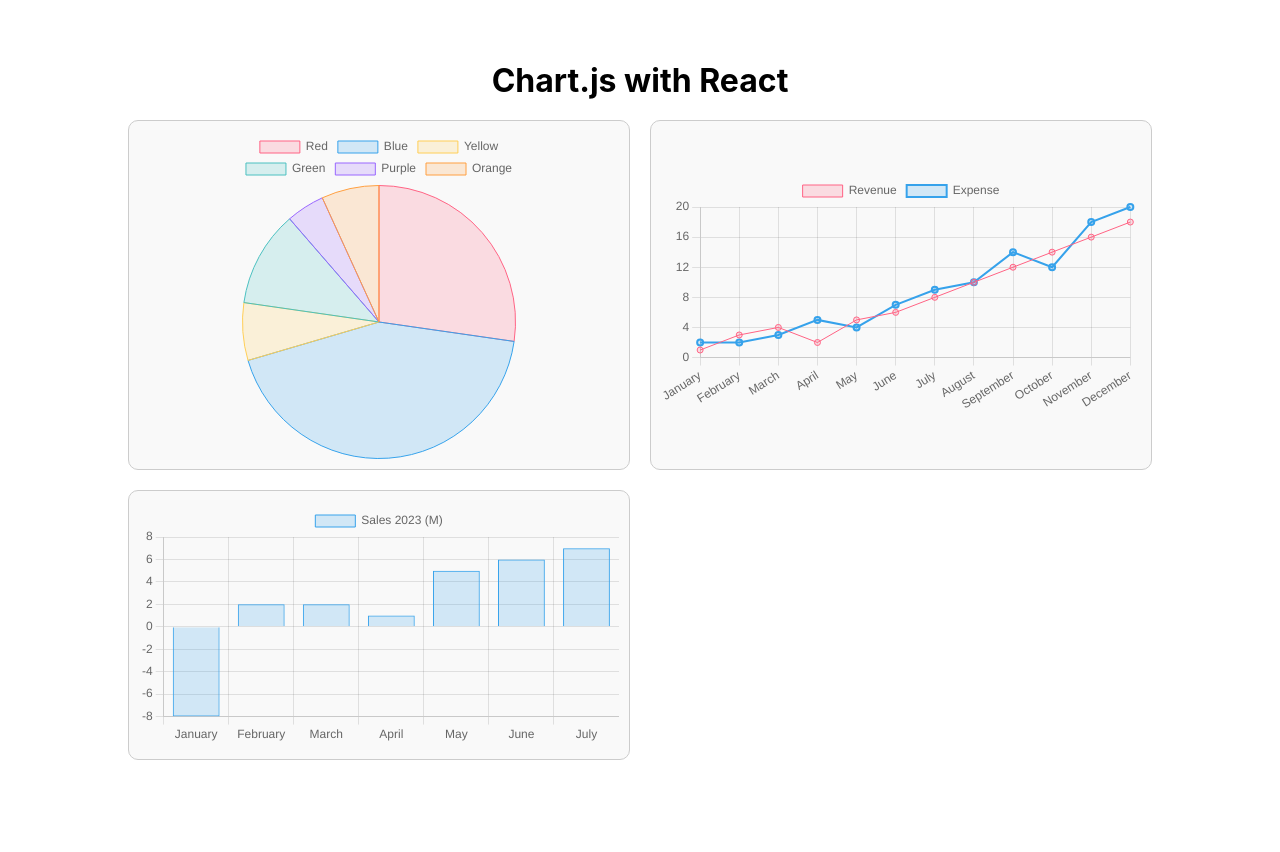
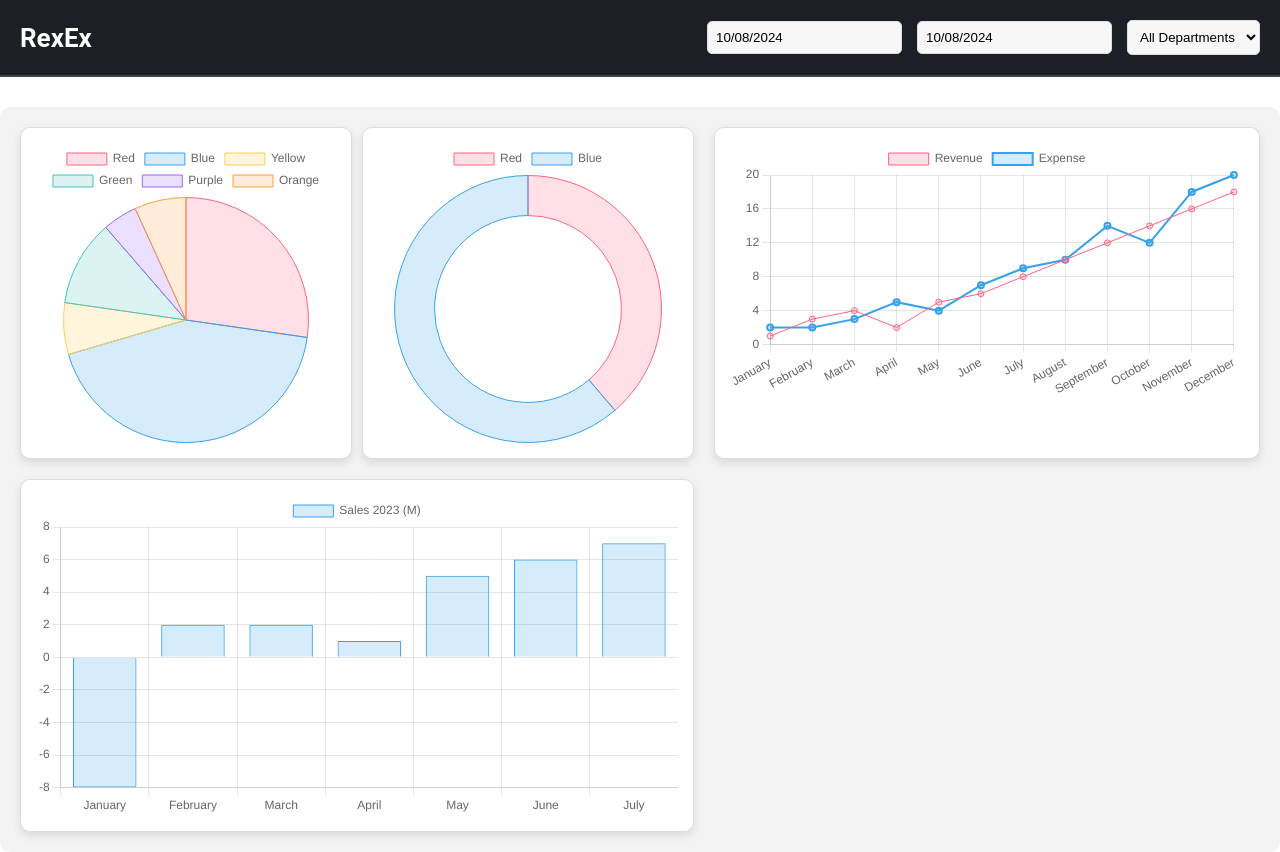
Before and after one commit to Darrensow/RevEx-Insights, a React (Create React App) app in the folder Frontend/react-chartjs-app/: page / in a window 1280 px wide. Before the commit the page ends 800 px from the top, so only its background shows below. Built offline with nearby package versions, Linux system fonts and the light colour scheme.

Commit message:
Added Donut Chart and Header

```diff
--- a/Frontend/react-chartjs-app/src/App.css
+++ b/Frontend/react-chartjs-app/src/App.css
@@ -1,51 +1,234 @@
-.App {
-  text-align: center;
-  height: 100vh;
+.header {
   display: flex;
-  flex-direction: column;
+  justify-content: space-between;
   align-items: center;
-  justify-content: center;
+  width: 100%;
+  padding: 20px;
+  background-color: #1c1f25; /* Darker shade for better contrast */
+  color: #ffffff;
+  border-bottom: 2px solid #444;
 }
 
-h1 {
-  margin-bottom: 20px;
+.filters {
+  display: flex;
+  align-items: center;
+  gap: 15px; /* Increase spacing between filters */
+}
+
+.date-picker, .department-filter {
+  padding: 8px;
+  border: 1px solid #ddd;
+  border-radius: 5px;
+  background-color: #f7f7f7;
+  transition: background-color 0.3s ease;
+}
+
+.date-picker:hover, .department-filter:hover {
+  background-color: #e2e2e2;
 }
 
 .chart-container {
   display: grid;
   grid-template-areas:
     'pie-chart line-chart'
-    'bar-chart .';
-  grid-template-columns: 1fr 1fr;
-  grid-template-rows: 1fr 1fr;
+    'bar-chart bar-chart';
+  grid-template-columns: repeat(2, 1fr);
+  grid-template-rows: repeat(2, 1fr);
   gap: 20px;
-  width: 80%;
-  height: 80%;
+  padding: 20px;
+  background-color: #f3f3f3; /* Light background for better focus on charts */
+  border-radius: 10px;
+}
+
+.pie {
+  display: flex;
+  gap: 10px;
+}
+
+.pie-chart {
+  display: flex;
+  width: 50%;
+}
+
+.donut-chart {
+  width: 50%;
 }
 
 .chart {
-  display: flex;
-  align-items: center;
-  justify-content: center;
-  border: 1px solid #ccc;
-  padding: 10px;
-  background-color: #f9f9f9;
+  padding: 15px;
+  background-color: #ffffff;
+  border: 1px solid #ddd;
+  box-shadow: 0 4px 8px rgba(0, 0, 0, 0.1);
   border-radius: 10px;
 }
 
-.pie-chart {
-  grid-area: pie-chart;
+.dashboard-name {
+  font-size: 26px;
+  font-weight: bold;
+  font-family: 'Roboto', sans-serif;
 }
 
-.line-chart {
-  grid-area: line-chart;
+h1 {
+  font-size: 24px;
+  font-weight: bold;
+  margin-bottom: 20px;
 }
 
-.bar-chart {
-  grid-area: bar-chart;
+/* Ensure the container takes full width and adjusts content */
+.chart-container {
+  display: grid;
+  grid-template-areas:
+    'pie-chart line-chart'
+    'bar-chart bar-chart';
+  grid-template-columns: 1fr 1fr;
+  grid-template-rows: auto auto;
+  gap: 20px;
+  padding: 20px;
+  background-color: #f3f3f3;
+  border-radius: 10px;
+  width: 100%;
+  box-sizing: border-box;
 }
 
-canvas {
+.pie {
+  display: flex;
+  gap: 10px;
+  width: 100%;
+}
+
+.pie-chart,
+.donut-chart,
+.line-chart,
+.bar-chart {
+  flex: 1;
+  min-width: 0; /* Prevent charts from overflowing */
+}
+
+.chart {
+  padding: 15px;
+  background-color: #ffffff;
+  border: 1px solid #ddd;
+  box-shadow: 0 4px 8px rgba(0, 0, 0, 0.1);
+  border-radius: 10px;
+  width: 100%;
+}
+
+/* Adjust layout for smaller screens */
+@media (max-width: 1024px) {
+  .chart-container {
+    grid-template-areas:
+      'pie-chart'
+      'line-chart'
+      'bar-chart';
+    grid-template-columns: 1fr;
+    grid-template-rows: auto;
+  }
+
+  .pie {
+    flex-direction: column;
+  }
+}
+
+@media (max-width: 768px) {
+  .chart-container {
+    grid-template-areas:
+      'pie-chart'
+      'line-chart'
+      'bar-chart';
+    grid-template-columns: 1fr;
+    grid-template-rows: auto;
+  }
+
+  .pie-chart,
+  .donut-chart {
+    width: 100%;
+  }
+}
+
+/* Reset any potential issues with body overflow */
+body, html {
+  margin: 0;
+  padding: 0;
+  overflow-x: hidden; /* Prevent horizontal scroll */
+}
+
+/* Main app container */
+.App {
+  width: 100%;
   max-width: 100%;
-  max-height: 100%;
+  overflow-x: hidden;
+  padding: 0;
+  margin: 0;
+  box-sizing: border-box;
 }
+
+/* Ensure the header takes full width and adjusts content */
+.header {
+  display: flex;
+  justify-content: space-between;
+  align-items: center;
+  width: 100%;
+  max-width: 100%;
+  padding: 20px;
+  background-color: #1c1f25; /* Darker shade for better contrast */
+  color: #ffffff;
+  border-bottom: 2px solid #444;
+  box-sizing: border-box;
+}
+
+/* Chart container should take full width and avoid overflow */
+.chart-container {
+  display: grid;
+  grid-template-areas:
+    'pie line-chart'
+    'bar bar';
+  grid-template-columns: 1fr 1fr;
+  grid-template-rows: auto auto;
+  gap: 20px;
+  padding: 20px;
+  width: 100%;
+  max-width: 100%;
+  background-color: #f3f3f3;
+  border-radius: 10px;
+  box-sizing: border-box;
+  margin-top: 30px;
+}
+
+.pie {
+  display: flex;
+  gap: 10px;
+  width: 100%;
+  box-sizing: border-box;
+}
+
+.chart {
+  padding: 15px;
+  background-color: #ffffff;
+  border: 1px solid #ddd;
+  box-shadow: 0 4px 8px rgba(0, 0, 0, 0.1);
+  border-radius: 10px;
+  width: 100%;
+  max-width: 100%;
+  box-sizing: border-box;
+}
+
+/* Responsive design adjustments */
+@media (max-width: 1024px) {
+  .chart-container {
+    grid-template-areas:
+      'pie'
+      'line-chart'
+      'bar';
+    grid-template-columns: 1fr;
+    grid-template-rows: auto;
+  }
+
+  .pie {
+    flex-direction: column;
+  }
+
+  .chart {
+    width: 100%;
+    max-width: 100%;
+  }
+}
--- a/Frontend/react-chartjs-app/src/App.js
+++ b/Frontend/react-chartjs-app/src/App.js
@@ -1,16 +1,61 @@
-import React from 'react';
+import React, { useState } from 'react';
 import './App.css';
 import BarChart from './BarChart';
 import LineChart from './LineChart';
 import PieChart from './PieChart';
+import DonutChart from './DonutChart';
+import DatePicker from 'react-datepicker';
+import 'react-datepicker/dist/react-datepicker.css';
 
 function App() {
+  const [startDate, setStartDate] = useState(new Date());
+  const [endDate, setEndDate] = useState(new Date());
+
   return (
     <div className="App">
-      <h1>Chart.js with React</h1>
+      <header className="header">
+        <div className="dashboard-name">
+          RexEx
+        </div>
+        <div className="filters">
+          <DatePicker
+            selected={startDate}
+            onChange={(date) => setStartDate(date)}
+            selectsStart
+            startDate={startDate}
+            endDate={endDate}
+            dateFormat="dd/MM/yyyy"
+            placeholderText="From: dd/mm/yy"
+            className="date-picker"
+          />
+          <DatePicker
+            selected={endDate}
+            onChange={(date) => setEndDate(date)}
+            selectsEnd
+            startDate={startDate}
+            endDate={endDate}
+            minDate={startDate}
+            dateFormat="dd/MM/yyyy"
+            placeholderText="To: dd/mm/yy"
+            className="date-picker"
+          />
+          <select className="department-filter">
+            <option value="">All Departments</option>
+            <option value="Sales">Sales</option>
+            <option value="Marketing">Marketing</option>
+            <option value="Engineering">Engineering</option>
+            <option value="HR">HR</option>
+          </select>
+        </div>
+      </header>
       <div className="chart-container">
-        <div className="chart pie-chart">
-          <PieChart />
+        <div className='pie' >
+          <div className="chart pie-chart">
+            <PieChart />
+          </div>
+          <div className="chart donut-chart">
+            <DonutChart />
+          </div>
         </div>
         <div className="chart line-chart">
           <LineChart />
--- /dev/null
+++ b/Frontend/react-chartjs-app/src/DonutChart.js
@@ -0,0 +1,34 @@
+import React from 'react';
+import { Doughnut } from 'react-chartjs-2';
+import { Chart as ChartJS, ArcElement, Tooltip, Legend } from 'chart.js';
+
+ChartJS.register(ArcElement, Tooltip, Legend);
+
+const DonutChart = () => {
+    const data = {
+        labels: ['Red', 'Blue'],
+        datasets: [
+            {
+                label: '# of Votes',
+                data: [12, 19],
+                backgroundColor: [
+                    'rgba(255, 99, 132, 0.2)',
+                    'rgba(54, 162, 235, 0.2)',
+                ],
+                borderColor: [
+                    'rgba(255, 99, 132, 1)',
+                    'rgba(54, 162, 235, 1)',
+                ],
+                borderWidth: 1,
+            },
+        ],
+    };
+
+    const options = {
+        cutout: '70%', // This makes it a donut chart by cutting out the middle
+    };
+
+    return <Doughnut data={data} options={options} />;
+};
+
+export default DonutChart;
--- /dev/null
+++ b/Frontend/react-chartjs-app/src/Header.css
@@ -0,0 +1,33 @@
+.header {
+    display: flex;
+    justify-content: space-between;
+    align-items: center;
+    width: 100%;
+    padding: 20px;
+    background-color: #282c34;
+    color: white;
+    border-bottom: 1px solid #ccc;
+  }
+
+  .dashboard-name {
+    font-size: 24px;
+    font-weight: bold;
+  }
+
+  .filters {
+    display: flex;
+    align-items: center;
+  }
+
+  .date-filter {
+    padding: 5px;
+    margin-right: 10px;
+    border: 1px solid #ccc;
+    border-radius: 5px;
+  }
+
+  .department-filter {
+    padding: 5px;
+    border: 1px solid #ccc;
+    border-radius: 5px;
+  }
```
Also changed, not shown: Frontend/react-chartjs-app/src/Header.js (added, +25 -0 lines).
